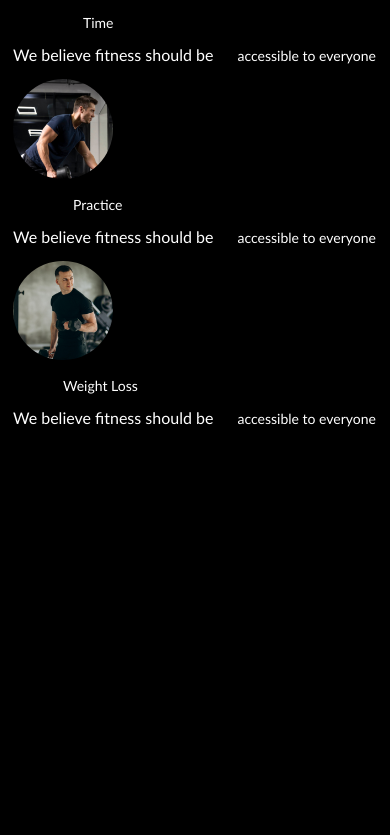
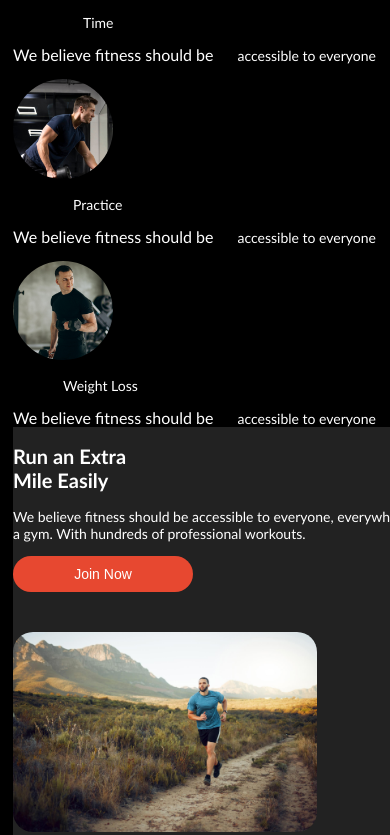
Before and after one commit to Mashrafe24/Assignment-2, a plain HTML site: page index.html in a window 390 px wide. Shown: the part 1230-2065 px from the top of the page. Before the commit the page ends 1657 px from the top, so only its background shows below. Drawn offline with Linux system fonts and the light colour scheme.

Commit message:
added run section

```diff
--- a/index.css
+++ b/index.css
@@ -282,3 +282,80 @@ section {
 
 
 /* Habit Section End */
+
+/* Run Section Start */
+.run-banner-main {
+    background-color: #222222;
+    border-radius: 20px;
+    padding-left: 40px;
+    padding-right: 40px;
+    margin-top: 140px;
+}
+
+.run-div {
+    display: flex;
+    justify-content: space-between;
+    align-items: center;
+}
+
+.run-img {
+    height: 300px;
+    border-radius: 20px;
+    margin-left: 400px;
+
+}
+
+.run-first-text {
+    font-size: 40px;
+
+}
+
+.p-text {
+    font-size: 20px;
+}
+
+.btn-1-join {
+    background-color: #e74830;
+    color: white;
+    font-size: 15px;
+    padding: 10px;
+    border-radius: 50px;
+    width: 200px;
+    border-style: none;
+    cursor: pointer;
+    margin-bottom: 40px;
+}
+
+
+@media (max-width: 480px) {
+    .run-first-text {
+          font-size: 15px;
+    }
+
+    .run-div {
+          display: table-row;
+
+    }
+
+    .run-first-text {
+          font-size: 20px;
+    }
+
+    .run-img {
+          height: 200px;
+          max-width: 450px;
+          margin-left: 0;
+    }
+
+    .p-text {
+          font-size: 14px;
+    }
+
+    .btn-1-join {
+          width: 180px;
+          font-size: 14px;
+    }
+}
+
+
+/* Run Section End */
--- a/index.html
+++ b/index.html
@@ -106,3 +106,21 @@
           </section>
 
           <!-- Habit Section End -->
+
+                      <!-- Run an Extra Mile Easily Start -->
+                      <section class="run-banner-main">
+                        <div class="run-div">
+                              <div class="text-head">
+                                    <h1 class="run-first-text">Run an Extra <br> Mile Easily</h1>
+                                    <p class="p-text">We believe fitness should be accessible to everyone, everywhere,
+                                          regardless of income
+                                          or
+                                          access to a gym. With hundreds of professional workouts.</p>
+                                    <button class="btn-1-join">
+                                          Join Now
+                                    </button>
+                              </div>
+                              <img class="run-img" src="/images/run.jpg" alt="">
+                        </div>
+                  </section>
+                  <!-- Run an Extra Mile Easily End -->
```
